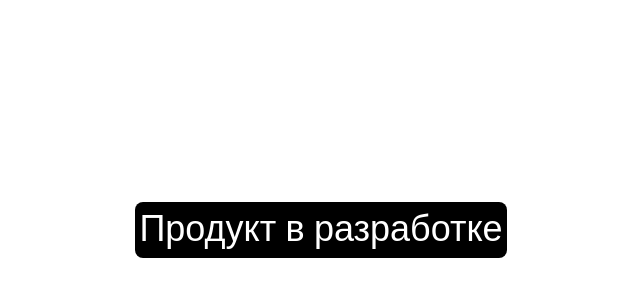
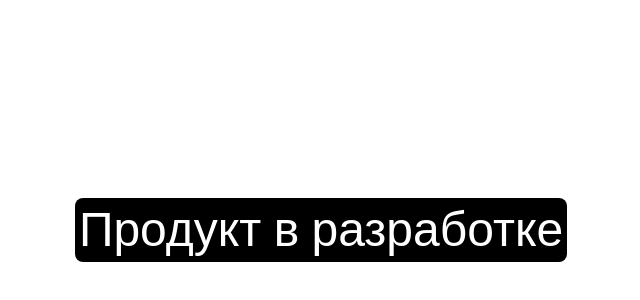
Before and after one commit to iruslanjafarov/coin, a Next.js app: page / in a window 1280 px wide. Shown: the part 170-470 px from the top of the page, without its empty margins (319-959 px from the left). Built offline with nearby package versions, Linux system fonts and the light colour scheme.

Commit message:
style(text): made larger

```diff
--- a/src/app/page.tsx
+++ b/src/app/page.tsx
@@ -14,7 +14,7 @@ const Main = () => {
 		<main>
 			<section className='flex w-full h-full fixed justify-center items-center'>
 				<Container className='flex justify-center items-center'>
-					<h1 className='bg-black text-white text-4xl w-fit text-center px-1 py-2 rounded-lg'>
+					<h1 className='bg-black text-white text-5xl w-fit text-center px-1 py-2 rounded-lg'>
 						Продукт в разработке
 					</h1>
 				</Container>
```
